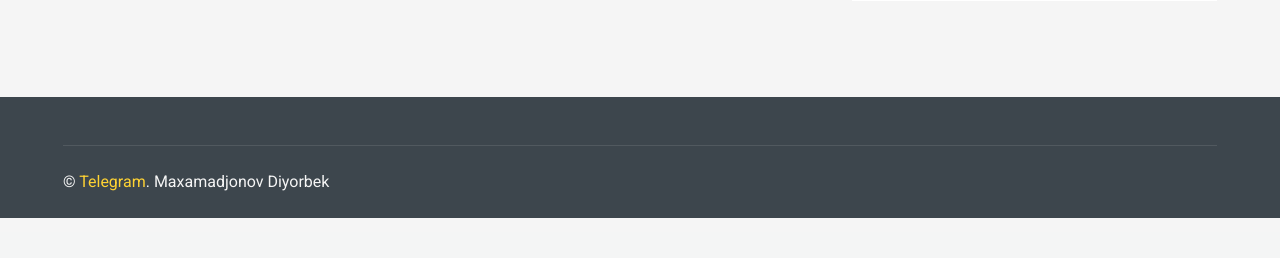
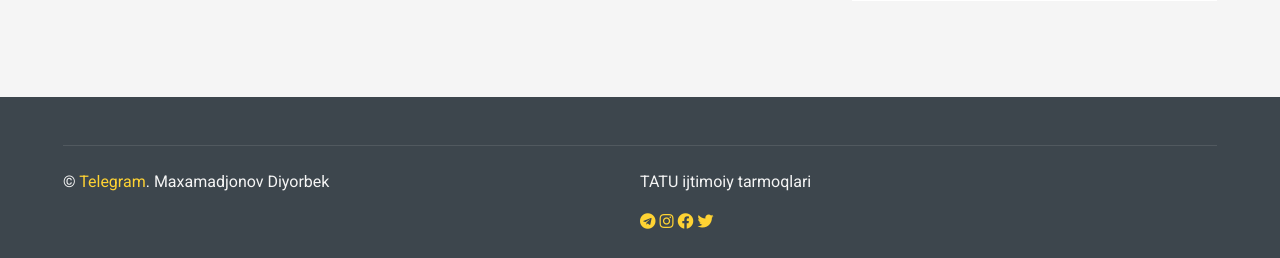
Before and after one commit to 1asteroid/phone, a Django app: template templates/main/cart.html in a window 1280 px wide. Shown: the part 568-826 px from the top of the page. Before the commit the page ends 786 px from the top, so only its background shows below. Run offline with Django 5.2, Linux system fonts and the light colour scheme; the template is opened without the code that fills it, so the values that code supplies are empty; some libraries are stand-ins or nearby versions.

Commit message:
first commit

```diff
--- a/templates/main/base.html
+++ b/templates/main/base.html
@@ -181,6 +181,42 @@
                 <p class="mb-md-0 text-center text-md-left text-secondary">
                     &copy; <a class="text-primary" href="https://t.me/diyorbek_04">Telegram</a>. Maxamadjonov Diyorbek
                 </p>
+
+            </div>
+            <div class="col-md-6 px-xl-0">
+                <p > TATU ijtimoiy tarmoqlari  </p>
+                <a
+                            href="https://t.me/s/tuituz_official"
+                            class="telegram-link"
+                            target="_blank"
+                            rel="noopener noreferrer"
+                        >
+                            <i class="fab fa-telegram"></i>
+                        </a>
+                <a
+                            href="https://www.instagram.com/tuit.official/?hl=ru"
+                            class="telegram-link"
+                            target="_blank"
+                            rel="noopener noreferrer"
+                        >
+                            <i class="fab fa-instagram"></i>
+                        </a>
+                <a
+                            href="https://www.facebook.com/TUIT1955"
+                            class="telegram-link"
+                            target="_blank"
+                            rel="noopener noreferrer"
+                        >
+                            <i class="fab fa-facebook"></i>
+                        </a>
+                 <a
+                            href="https://twitter.com/tuit_official"
+                            class="telegram-link"
+                            target="_blank"
+                            rel="noopener noreferrer"
+                        >
+                            <i class="fab fa-twitter"></i>
+                        </a>
             </div>
         </div>
     </div>
```
